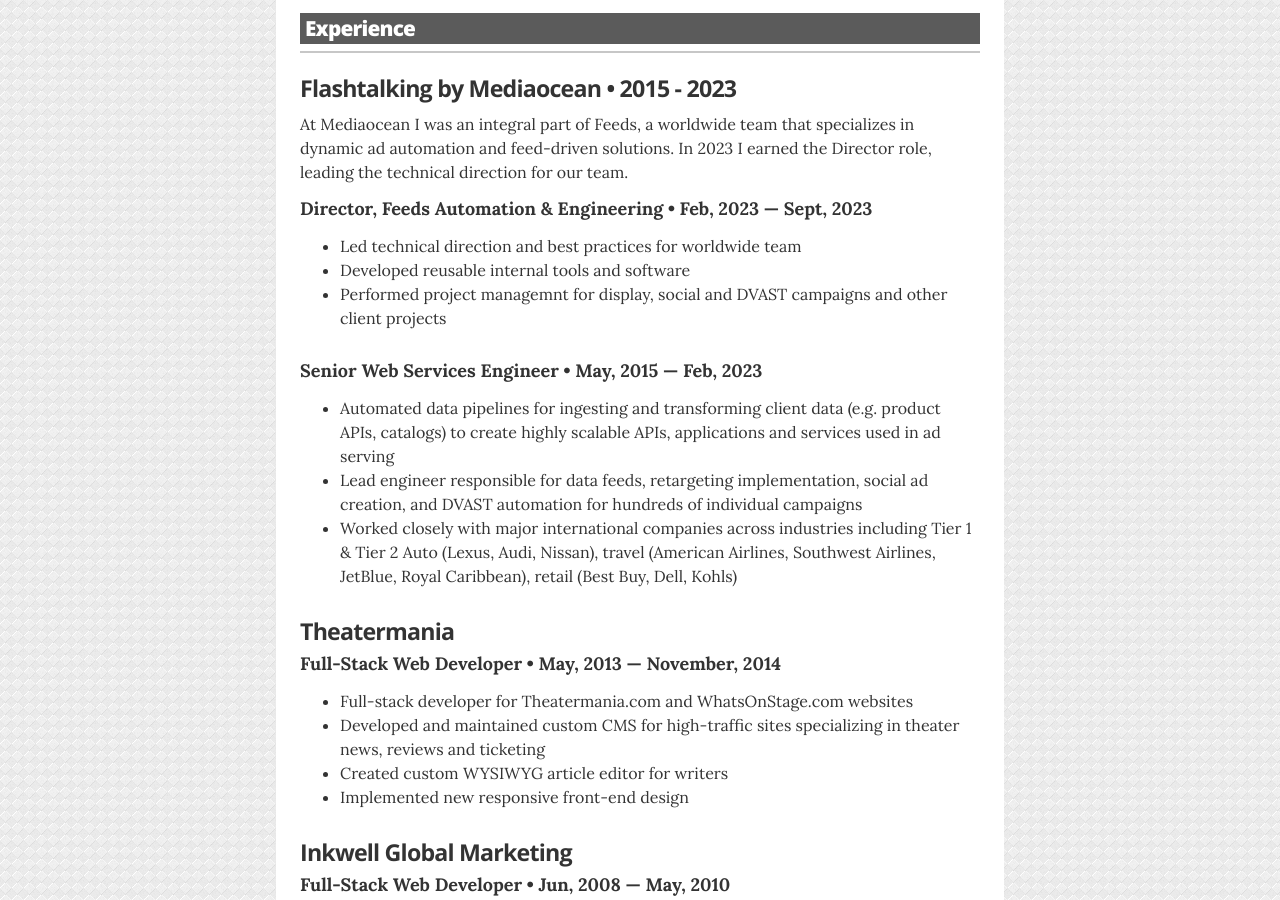
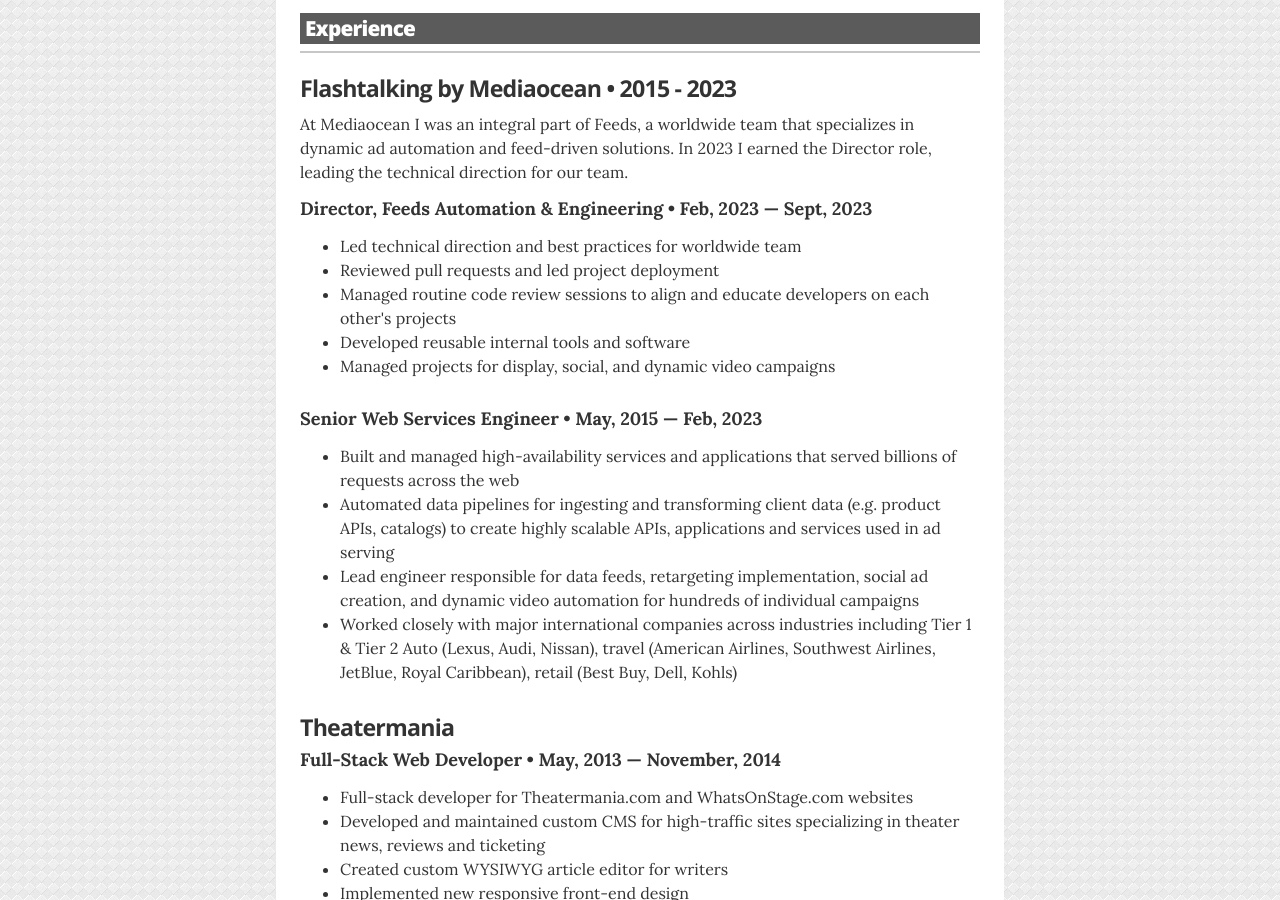
Before and after one commit to bsullivan-io/bsullivan.io, a Jekyll site: the page built from index.html, in a window 1280 px wide and 900 px high, scrolled down 497 px. Built offline with Jekyll 4.4.1, drawn with Linux system fonts in a browser that asks for light colours.

Commit message:
update resume

```diff
--- a/_data/experience.yml
+++ b/_data/experience.yml
@@ -4,13 +4,13 @@
   position: Director, Feeds Automation & Engineering
   duration: Feb, 2023 &mdash; Sept, 2023
   para: At Mediaocean I was an integral part of Feeds, a worldwide team that specializes in dynamic ad automation and feed-driven solutions. In 2023 I earned the Director role, leading the technical direction for our team.
-  summary: <ul class='resume-item-list'><li>Led technical direction and best practices for worldwide team</li><li>Developed reusable internal tools and software</li><li>Performed project managemnt for display, social and DVAST campaigns and other client projects</li></ul>
+  summary: <ul class='resume-item-list'><li>Led technical direction and best practices for worldwide team</li><li>Reviewed pull requests and led project deployment</li><li>Managed routine code review sessions to align and educate developers on each other's projects</li><li>Developed reusable internal tools and software</li><li>Managed projects for display, social, and dynamic video campaigns</li></ul>
 
 # Web Services Engineer
 - company:
   position: Senior Web Services Engineer
   duration:  May, 2015 &mdash; Feb, 2023
-  summary: <ul class='resume-item-list'><li>Automated data pipelines for ingesting and transforming client data (e.g. product APIs, catalogs) to create highly scalable APIs, applications and services used in ad serving</li><li>Lead engineer responsible for data feeds, retargeting implementation, social ad creation, and DVAST automation for hundreds of individual campaigns</li><li>Worked closely with major international companies across industries including Tier 1 & Tier 2 Auto (Lexus, Audi, Nissan), travel (American Airlines, Southwest Airlines, JetBlue, Royal Caribbean), retail (Best Buy, Dell, Kohls)</li></ul>
+  summary: <ul class='resume-item-list'><li>Built and managed high-availability services and applications that served billions of requests across the web</li><li>Automated data pipelines for ingesting and transforming client data (e.g. product APIs, catalogs) to create highly scalable APIs, applications and services used in ad serving</li><li>Lead engineer responsible for data feeds, retargeting implementation, social ad creation, and dynamic video automation for hundreds of individual campaigns</li><li>Worked closely with major international companies across industries including Tier 1 & Tier 2 Auto (Lexus, Audi, Nissan), travel (American Airlines, Southwest Airlines, JetBlue, Royal Caribbean), retail (Best Buy, Dell, Kohls)</li></ul>
 
 # Full-Stack Web Developer
 - company: Theatermania
```
